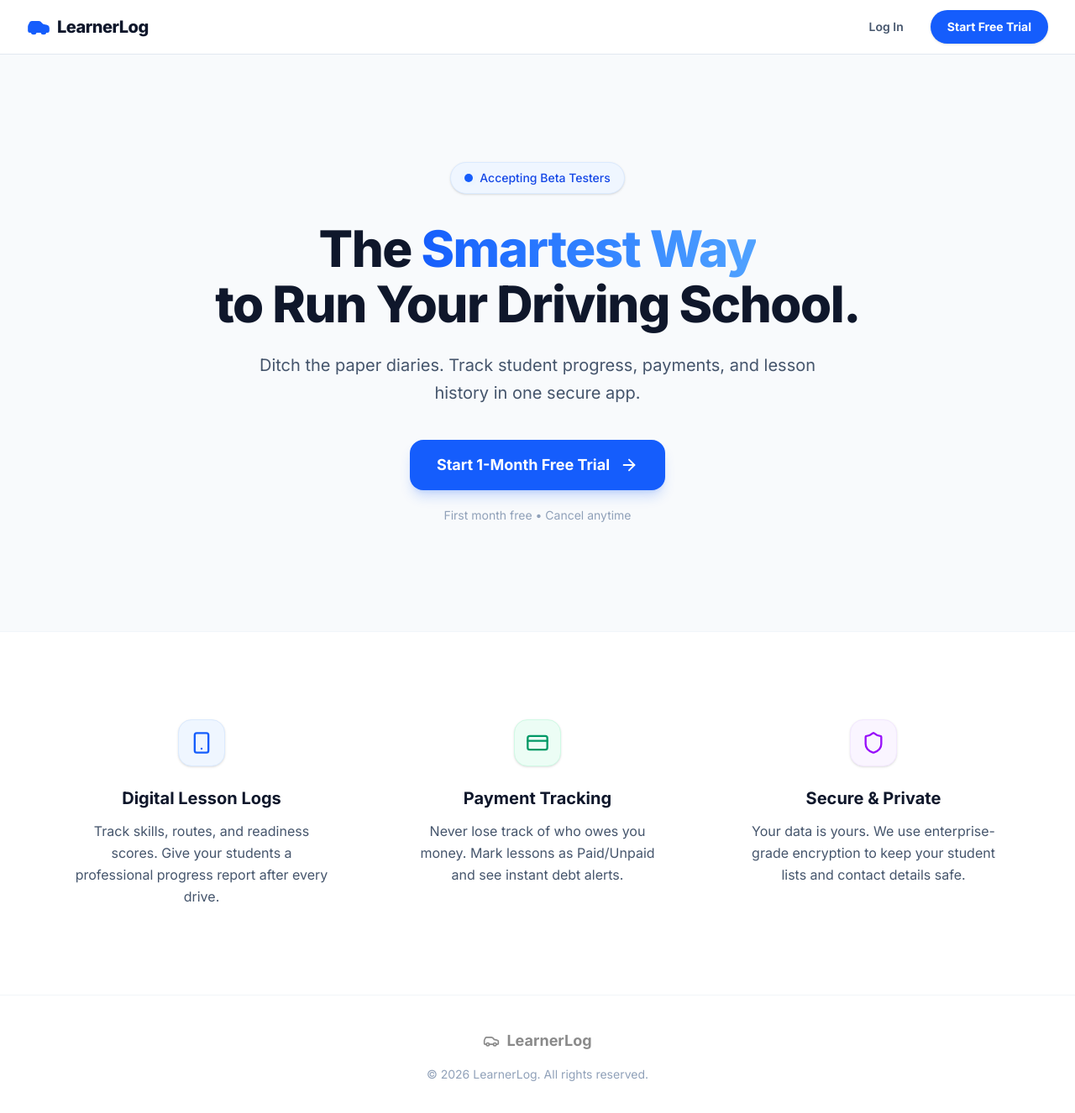
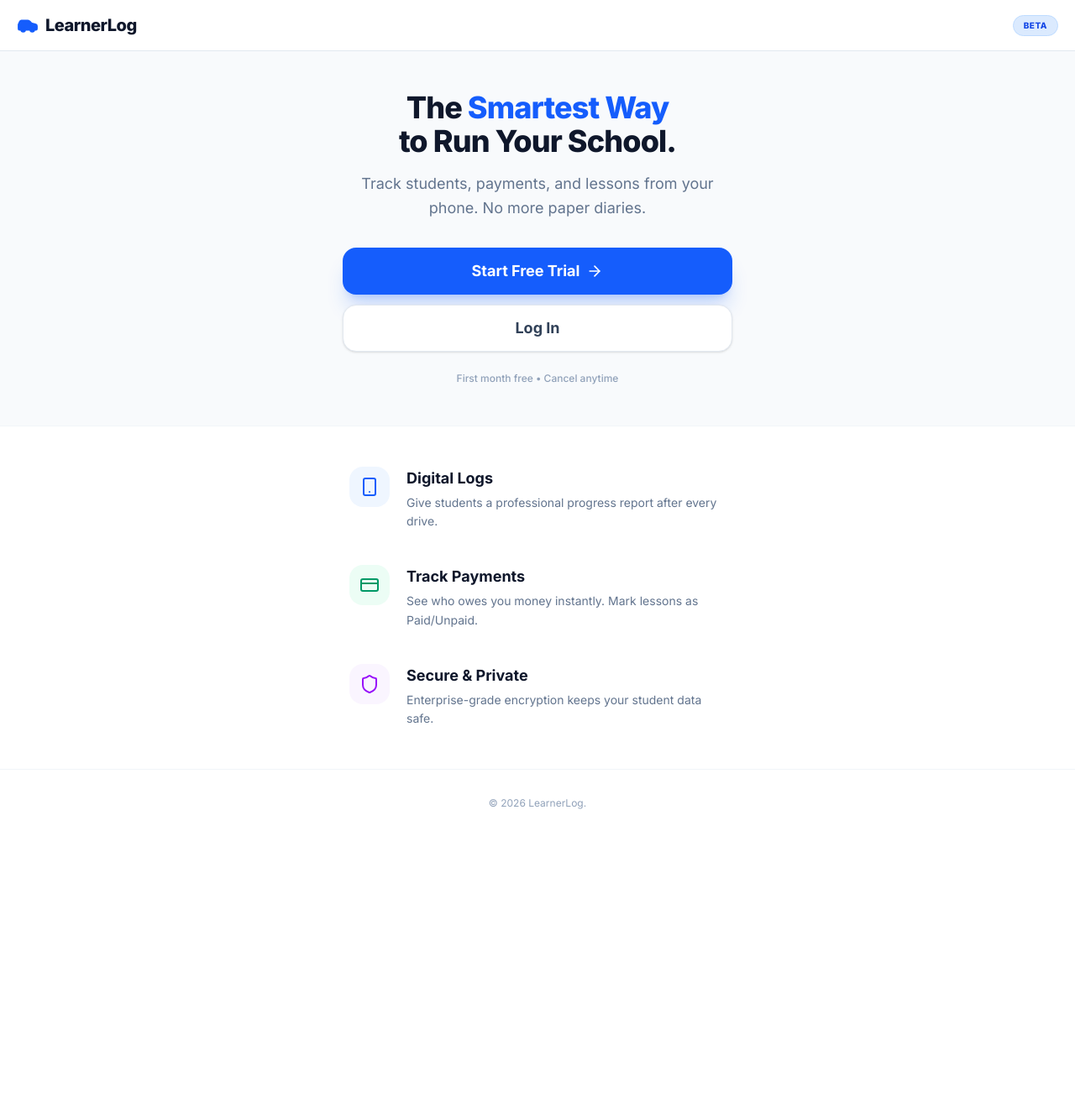
Before and after one commit to InnesU05/drivetrack, a Next.js app: page / in a window 1280 px wide. Shown: the top 1326 px of the page at 84% size. After the commit the page ends 997 px from the top, so only its background shows below. Built offline with nearby package versions, Linux system fonts and the light colour scheme.

Commit message:
fixed login issue

```diff
--- a/app/login/page.tsx
+++ b/app/login/page.tsx
@@ -1,114 +1,152 @@
+"use client";
+
+import { useState, Suspense } from "react";
+import { createClient } from "@/utils/supabase/client";
+import { useRouter, useSearchParams } from "next/navigation";
 import Link from "next/link";
-import { ArrowRight, Smartphone, CreditCard, Shield, Zap } from "lucide-react";
+import { Car, Loader2, ArrowLeft } from "lucide-react";
 
-export default function LandingPage() {
+function AuthForm() {
+  const supabase = createClient();
+  const router = useRouter();
+  const searchParams = useSearchParams();
+
+  const defaultView = searchParams.get("view") === "signup" ? "signup" : "login";
+  const [view, setView] = useState<"login" | "signup">(defaultView);
+
+  const [email, setEmail] = useState("");
+  const [password, setPassword] = useState("");
+  const [fullName, setFullName] = useState("");
+  const [loading, setLoading] = useState(false);
+
+  const handleAuth = async (e: React.FormEvent) => {
+    e.preventDefault();
+    setLoading(true);
+
+    if (view === "signup") {
+        const { error } = await supabase.auth.signUp({
+            email,
+            password,
+            options: {
+                data: {
+                    full_name: fullName,
+                    role: 'instructor',
+                    subscription_status: 'trialing'
+                }
+            }
+        });
+        if (error) alert(error.message);
+        else {
+            router.refresh();
+            router.push("/dashboard");
+        }
+    } else {
+        const { error } = await supabase.auth.signInWithPassword({ email, password });
+        if (error) alert("Invalid login details.");
+        else {
+            router.refresh();
+            router.push("/dashboard");
+        }
+    }
+    setLoading(false);
+  };
+
   return (
-    <div className="min-h-screen bg-slate-50 flex flex-col font-sans">
-      {/* --- HEADER --- */}
-      <header className="w-full py-5 px-6 bg-white border-b border-slate-200 flex justify-between items-center sticky top-0 z-10">
-        <div className="flex items-center gap-2">
-            <Zap className="text-blue-600 fill-blue-600" size={24} />
-            <h1 className="text-xl font-extrabold text-slate-900 tracking-tight">LearnerLog</h1>
+    <div className="w-full max-w-md bg-white p-6 rounded-3xl shadow-xl border border-slate-100">
+        <div className="text-center mb-6">
+            <div className="bg-blue-600 w-14 h-14 rounded-2xl flex items-center justify-center mx-auto mb-4 text-white shadow-lg shadow-blue-600/20">
+                <Car size={28} />
+            </div>
+            <h1 className="text-2xl font-extrabold text-slate-900">
+                {view === 'login' ? 'Welcome Back' : 'Create Account'}
+            </h1>
         </div>
 
-        <div className="flex items-center gap-6">
-          <Link href="/login" className="text-sm font-semibold text-slate-600 hover:text-blue-600 transition-colors">
-            Log In
-          </Link>
+        {/* Toggle - Big Hit Area */}
+        <div className="flex bg-slate-100 p-1 rounded-2xl mb-6">
+            <button
+                type="button"
+                onClick={() => setView('login')}
+                className={`flex-1 py-3 text-sm font-bold rounded-xl transition-all ${view === 'login' ? 'bg-white text-slate-900 shadow-sm' : 'text-slate-400'}`}
+            >
+                Log In
+            </button>
+            <button
+                type="button"
+                onClick={() => setView('signup')}
+                className={`flex-1 py-3 text-sm font-bold rounded-xl transition-all ${view === 'signup' ? 'bg-white text-slate-900 shadow-sm' : 'text-slate-400'}`}
+            >
+                Sign Up
+            </button>
+        </div>
 
-          {/* FIX: 'hidden sm:inline-flex' hides this button on mobile so header isn't squished */}
-          <Link
-            href="/subscribe"
-            className="hidden sm:inline-flex bg-blue-600 hover:bg-blue-700 text-white text-sm font-bold px-5 py-2.5 rounded-full shadow-sm transition-all active:scale-95"
-          >
-            Start Free Trial
-          </Link>
+        <form onSubmit={handleAuth} className="space-y-4">
+            {view === 'signup' && (
+                <div>
+                    <label className="block text-xs font-bold text-slate-500 uppercase mb-1 ml-1">Full Name</label>
+                    <input
+                        type="text"
+                        required
+                        autoComplete="name"
+                        className="w-full p-4 bg-slate-50 border border-slate-200 rounded-2xl outline-none focus:ring-2 focus:ring-blue-500 font-medium text-slate-900"
+                        placeholder="John Doe"
+                        value={fullName}
+                        onChange={(e) => setFullName(e.target.value)}
+                    />
+                </div>
+            )}
+
+            <div>
+                <label className="block text-xs font-bold text-slate-500 uppercase mb-1 ml-1">Email</label>
+                <input
+                    type="email"
+                    required
+                    inputMode="email"
+                    autoCapitalize="none"
+                    autoComplete="email"
+                    className="w-full p-4 bg-slate-50 border border-slate-200 rounded-2xl outline-none focus:ring-2 focus:ring-blue-500 font-medium text-slate-900"
+                    placeholder="name@example.com"
+                    value={email}
+                    onChange={(e) => setEmail(e.target.value)}
+                />
+            </div>
+
+            <div>
+                <label className="block text-xs font-bold text-slate-500 uppercase mb-1 ml-1">Password</label>
+                <input
+                    type="password"
+                    required
+                    className="w-full p-4 bg-slate-50 border border-slate-200 rounded-2xl outline-none focus:ring-2 focus:ring-blue-500 font-medium text-slate-900"
+                    placeholder="••••••••"
+                    value={password}
+                    onChange={(e) => setPassword(e.target.value)}
+                />
+            </div>
+
+            <button
+                type="submit"
+                disabled={loading}
+                className="w-full bg-blue-600 hover:bg-blue-700 text-white font-bold h-14 rounded-2xl shadow-lg shadow-blue-600/20 active:scale-[0.98] transition-all flex items-center justify-center gap-2 text-lg mt-4"
+            >
+                {loading ? <Loader2 className="animate-spin" /> : (view === 'login' ? 'Log In' : 'Start Free Trial')}
+            </button>
+        </form>
+
+        <div className="mt-8 text-center">
+            <Link href="/" className="text-slate-400 hover:text-slate-600 text-sm font-bold flex items-center justify-center gap-2 p-2">
+                <ArrowLeft size={16} /> Back to Home
+            </Link>
         </div>
-      </header>
-
-      <main className="flex-1">
-        {/* --- HERO SECTION --- */}
-        <section className="px-6 py-20 md:py-32 text-center max-w-4xl mx-auto flex flex-col items-center">
-
-          {/* Beta Badge */}
-          <div className="inline-flex items-center gap-2 bg-blue-50 border border-blue-100 text-blue-700 px-4 py-2 rounded-full text-sm font-medium mb-8 shadow-sm">
-            <span className="relative flex h-2.5 w-2.5">
-              <span className="animate-ping absolute inline-flex h-full w-full rounded-full bg-blue-400 opacity-75"></span>
-              <span className="relative inline-flex rounded-full h-2.5 w-2.5 bg-blue-600"></span>
-            </span>
-            Accepting Beta Testers
-          </div>
-
-          {/* Main Headline */}
-          <h2 className="text-4xl sm:text-5xl md:text-6xl font-extrabold text-slate-900 leading-[1.1] mb-6 tracking-tight">
-            The <span className="text-transparent bg-clip-text bg-gradient-to-r from-blue-600 to-blue-400">Smartest Way</span> <br className="hidden sm:block"/> to Run Your Driving School.
-          </h2>
-
-          {/* Subtitle */}
-          <p className="text-lg sm:text-xl text-slate-600 mb-12 leading-relaxed max-w-2xl">
-            Ditch the paper diaries and messy spreadsheets. Track student progress, manage payments, and view lesson history in one secure, modern app.
-          </p>
-
-          {/* Main CTA Button */}
-          <div className="flex flex-col w-full sm:w-auto">
-            <Link
-                href="/subscribe"
-                className="w-full sm:w-auto inline-flex items-center justify-center gap-3 bg-blue-600 hover:bg-blue-700 text-white font-bold text-lg py-4 px-8 rounded-2xl shadow-lg shadow-blue-600/20 transition-all active:scale-95 hover:-translate-y-1"
-            >
-                Start 1-Month Free Trial <ArrowRight size={22} />
-            </Link>
-            <p className="text-sm text-slate-400 mt-5">
-                No credit card required to sign up. Cancel anytime.
-            </p>
-          </div>
-        </section>
-
-        {/* --- FEATURES SECTION --- */}
-        <section className="px-6 py-20 bg-white border-t border-slate-100">
-            {/* FIX: 'grid-cols-1 md:grid-cols-3' ensures a vertical stack on mobile, 3-col on desktop */}
-            <div className="max-w-md mx-auto md:max-w-5xl grid grid-cols-1 md:grid-cols-3 gap-12 md:gap-12">
-
-                {/* Feature 1 */}
-                <div className="flex flex-col items-center text-center">
-                    <div className="w-16 h-16 bg-blue-50 text-blue-600 rounded-2xl flex items-center justify-center mb-6 shadow-sm shadow-blue-100/50 border border-blue-100">
-                        <Smartphone size={30} strokeWidth={1.5} />
-                    </div>
-                    <h3 className="text-xl font-bold text-slate-900 mb-3">Digital Lesson Logs</h3>
-                    <p className="text-slate-600 leading-relaxed text-base">
-                        Track skills, routes, and readiness scores. Give your students a professional progress report after every drive.
-                    </p>
-                </div>
-
-                {/* Feature 2 */}
-                <div className="flex flex-col items-center text-center">
-                    <div className="w-16 h-16 bg-emerald-50 text-emerald-600 rounded-2xl flex items-center justify-center mb-6 shadow-sm shadow-emerald-100/50 border border-emerald-100">
-                        <CreditCard size={30} strokeWidth={1.5} />
-                    </div>
-                    <h3 className="text-xl font-bold text-slate-900 mb-3">Payment Tracking</h3>
-                    <p className="text-slate-600 leading-relaxed text-base">
-                        Never lose track of who owes you money. Mark lessons as Paid/Unpaid and see instant debt alerts.
-                    </p>
-                </div>
-
-                {/* Feature 3 */}
-                <div className="flex flex-col items-center text-center">
-                    <div className="w-16 h-16 bg-purple-50 text-purple-600 rounded-2xl flex items-center justify-center mb-6 shadow-sm shadow-purple-100/50 border border-purple-100">
-                        <Shield size={30} strokeWidth={1.5} />
-                    </div>
-                    <h3 className="text-xl font-bold text-slate-900 mb-3">Secure & Private</h3>
-                    <p className="text-slate-600 leading-relaxed text-base">
-                        Your data is yours. We use enterprise-grade encryption to keep your student lists and contact details safe.
-                    </p>
-                </div>
-
-            </div>
-        </section>
-      </main>
-
-      {/* --- FOOTER --- */}
-      <footer className="py-8 text-center text-slate-400 text-sm bg-slate-50 border-t border-slate-200">
-        <p>© {new Date().getFullYear()} LearnerLog. All rights reserved.</p>
-      </footer>
     </div>
   );
 }
+
+export default function LoginPage() {
+  return (
+    <div className="min-h-[100dvh] bg-slate-50 flex items-center justify-center p-4">
+        <Suspense fallback={<div className="text-slate-400 font-bold">Loading...</div>}>
+            <AuthForm />
+        </Suspense>
+    </div>
+  );
+}
--- a/app/page.tsx
+++ b/app/page.tsx
@@ -1,170 +1,113 @@
 "use client";
 
 import Link from "next/link";
-import { useState } from "react";
-import {
-  ArrowRight,
-  Smartphone,
-  CreditCard,
-  Shield,
-  Car, // <--- Switched from 'Zap' to 'Car'
-  Menu,
-  X
-} from "lucide-react";
+import { ArrowRight, Smartphone, CreditCard, Shield, Car } from "lucide-react";
 
 export default function LandingPage() {
-  const [isMenuOpen, setIsMenuOpen] = useState(false);
+  return (
+    // 'dvh' ensures it fits perfectly between mobile browser bars
+    <div className="min-h-[100dvh] bg-slate-50 flex flex-col font-sans">
 
-  return (
-    <div className="min-h-screen bg-slate-50 flex flex-col font-sans">
-
-      {/* --- PROFESSIONAL HEADER --- */}
-      <header className="w-full bg-white border-b border-slate-200 sticky top-0 z-50">
-        <div className="max-w-7xl mx-auto px-4 sm:px-6 lg:px-8">
-          <div className="flex justify-between items-center h-16">
-
-            {/* Logo Section */}
+      {/* --- HEADER --- */}
+      <header className="w-full bg-white/90 backdrop-blur-md border-b border-slate-200 sticky top-0 z-50">
+        <div className="px-5 py-4 flex justify-between items-center">
+            {/* Logo */}
             <div className="flex items-center gap-2">
-              {/* UPDATED: Uses a Car icon instead of Lightning bolt */}
-              <Car className="text-blue-600 fill-blue-600" size={28} />
+              <Car className="text-blue-600 fill-blue-600" size={26} />
               <h1 className="text-xl font-extrabold text-slate-900 tracking-tight">
                 LearnerLog
               </h1>
             </div>
 
-            {/* Desktop Navigation (Hidden on Mobile) */}
-            <div className="hidden md:flex items-center gap-8">
-              <Link href="/login" className="text-sm font-semibold text-slate-600 hover:text-blue-600 transition-colors">
-                Log In
-              </Link>
-              <Link
-                href="/subscribe"
-                className="bg-blue-600 hover:bg-blue-700 text-white text-sm font-bold px-5 py-2.5 rounded-full shadow-sm transition-all active:scale-95"
-              >
-                Start Free Trial
-              </Link>
+            {/* Beta Badge */}
+            <div className="bg-blue-100 text-blue-700 border border-blue-200 text-[10px] font-extrabold px-3 py-1 rounded-full uppercase tracking-wider">
+              BETA
             </div>
-
-            {/* Mobile Menu Button (Visible ONLY on Mobile) */}
-            <div className="md:hidden">
-              <button
-                onClick={() => setIsMenuOpen(!isMenuOpen)}
-                className="text-slate-600 hover:text-blue-600 p-2"
-              >
-                {isMenuOpen ? <X size={28} /> : <Menu size={28} />}
-              </button>
-            </div>
-          </div>
         </div>
-
-        {/* --- MOBILE MENU DROPDOWN --- */}
-        {isMenuOpen && (
-          <div className="md:hidden bg-white border-t border-slate-100 shadow-xl absolute w-full left-0">
-            <div className="px-4 pt-4 pb-6 space-y-3 flex flex-col">
-              <Link
-                href="/login"
-                className="block w-full text-center py-3 text-slate-600 font-semibold hover:bg-slate-50 rounded-lg"
-              >
-                Log In
-              </Link>
-              <Link
-                href="/subscribe"
-                className="block w-full text-center py-3 bg-blue-600 text-white font-bold rounded-xl shadow-md active:scale-95"
-              >
-                Start Free Trial
-              </Link>
-            </div>
-          </div>
-        )}
       </header>
 
-      <main className="flex-1">
+      <main className="flex-1 flex flex-col">
         {/* --- HERO SECTION --- */}
-        <section className="px-4 py-16 md:py-32 text-center max-w-4xl mx-auto flex flex-col items-center">
+        <section className="px-6 py-12 flex-1 flex flex-col items-center justify-center text-center max-w-lg mx-auto w-full">
 
-          {/* BETA BADGE (Restored & Prominent) */}
-          <div className="inline-flex items-center gap-2 bg-blue-50 border border-blue-100 text-blue-700 px-4 py-2 rounded-full text-sm font-medium mb-8 shadow-sm">
-            <span className="relative flex h-2.5 w-2.5">
-              <span className="animate-ping absolute inline-flex h-full w-full rounded-full bg-blue-400 opacity-75"></span>
-              <span className="relative inline-flex rounded-full h-2.5 w-2.5 bg-blue-600"></span>
-            </span>
-            Accepting Beta Testers
+          <h2 className="text-4xl font-extrabold text-slate-900 leading-[1.1] mb-4 tracking-tight">
+            The <span className="text-blue-600">Smartest Way</span> <br /> to Run Your School.
+          </h2>
+
+          <p className="text-lg text-slate-500 mb-8 leading-relaxed">
+            Track students, payments, and lessons from your phone. No more paper diaries.
+          </p>
+
+          {/* --- MOBILE OPTIMIZED BUTTONS --- */}
+          <div className="w-full space-y-3">
+
+            {/* Primary Action - Large Touch Target */}
+            <Link
+                href="/login?view=signup"
+                className="w-full flex items-center justify-center gap-2 bg-blue-600 hover:bg-blue-700 text-white font-bold text-lg h-14 rounded-2xl shadow-xl shadow-blue-600/20 active:scale-[0.98] transition-all"
+            >
+                Start Free Trial <ArrowRight size={20} />
+            </Link>
+
+            {/* Secondary Action */}
+            <Link
+                href="/login"
+                className="w-full flex items-center justify-center gap-2 bg-white hover:bg-slate-50 text-slate-700 border border-slate-200 font-bold text-lg h-14 rounded-2xl shadow-sm active:scale-[0.98] transition-all"
+            >
+                Log In
+            </Link>
+
           </div>
 
-          {/* Main Headline */}
-          <h2 className="text-4xl sm:text-5xl md:text-6xl font-extrabold text-slate-900 leading-[1.1] mb-6 tracking-tight">
-            The <span className="text-transparent bg-clip-text bg-gradient-to-r from-blue-600 to-blue-400">Smartest Way</span> <br className="hidden sm:block"/> to Run Your Driving School.
-          </h2>
-
-          {/* Subtitle */}
-          <p className="text-lg sm:text-xl text-slate-600 mb-10 leading-relaxed max-w-2xl mx-auto">
-            Ditch the paper diaries. Track student progress, payments, and lesson history in one secure app.
+          <p className="text-xs text-slate-400 mt-6 font-medium">
+              First month free • Cancel anytime
           </p>
-
-          {/* Main CTA Button */}
-          <div className="flex flex-col w-full sm:w-auto px-4 sm:px-0">
-            <Link
-                href="/subscribe"
-                className="w-full sm:w-auto inline-flex items-center justify-center gap-3 bg-blue-600 hover:bg-blue-700 text-white font-bold text-lg py-4 px-8 rounded-2xl shadow-lg shadow-blue-600/20 transition-all active:scale-95 hover:-translate-y-1"
-            >
-                Start 1-Month Free Trial <ArrowRight size={22} />
-            </Link>
-
-            {/* UPDATED: clearer subtext */}
-            <p className="text-sm text-slate-400 mt-5">
-                First month free • Cancel anytime
-            </p>
-          </div>
         </section>
 
-        {/* --- FEATURES SECTION --- */}
-        <section className="px-6 py-20 bg-white border-t border-slate-100">
-            <div className="max-w-md mx-auto md:max-w-6xl grid grid-cols-1 md:grid-cols-3 gap-12">
-
-                {/* Feature 1 */}
-                <div className="flex flex-col items-center text-center p-6 rounded-3xl hover:bg-slate-50 transition-colors">
-                    <div className="w-14 h-14 bg-blue-50 text-blue-600 rounded-2xl flex items-center justify-center mb-6 shadow-sm border border-blue-100">
-                        <Smartphone size={28} strokeWidth={2} />
+        {/* --- FEATURES (Scrollable on Mobile) --- */}
+        <section className="px-6 py-12 bg-white border-t border-slate-100">
+            <div className="space-y-10 max-w-md mx-auto">
+                <div className="flex gap-5 items-start">
+                    <div className="w-12 h-12 bg-blue-50 text-blue-600 rounded-2xl flex items-center justify-center shrink-0">
+                        <Smartphone size={24} />
                     </div>
-                    <h3 className="text-xl font-bold text-slate-900 mb-3">Digital Lesson Logs</h3>
-                    <p className="text-slate-600 leading-relaxed">
-                        Track skills, routes, and readiness scores. Give your students a professional progress report after every drive.
-                    </p>
+                    <div>
+                        <h3 className="text-lg font-bold text-slate-900">Digital Logs</h3>
+                        <p className="text-slate-500 text-sm leading-relaxed mt-1">
+                            Give students a professional progress report after every drive.
+                        </p>
+                    </div>
                 </div>
 
-                {/* Feature 2 */}
-                <div className="flex flex-col items-center text-center p-6 rounded-3xl hover:bg-slate-50 transition-colors">
-                    <div className="w-14 h-14 bg-emerald-50 text-emerald-600 rounded-2xl flex items-center justify-center mb-6 shadow-sm border border-emerald-100">
-                        <CreditCard size={28} strokeWidth={2} />
+                <div className="flex gap-5 items-start">
+                    <div className="w-12 h-12 bg-emerald-50 text-emerald-600 rounded-2xl flex items-center justify-center shrink-0">
+                        <CreditCard size={24} />
                     </div>
-                    <h3 className="text-xl font-bold text-slate-900 mb-3">Payment Tracking</h3>
-                    <p className="text-slate-600 leading-relaxed">
-                        Never lose track of who owes you money. Mark lessons as Paid/Unpaid and see instant debt alerts.
-                    </p>
+                    <div>
+                        <h3 className="text-lg font-bold text-slate-900">Track Payments</h3>
+                        <p className="text-slate-500 text-sm leading-relaxed mt-1">
+                            See who owes you money instantly. Mark lessons as Paid/Unpaid.
+                        </p>
+                    </div>
                 </div>
 
-                {/* Feature 3 */}
-                <div className="flex flex-col items-center text-center p-6 rounded-3xl hover:bg-slate-50 transition-colors">
-                    <div className="w-14 h-14 bg-purple-50 text-purple-600 rounded-2xl flex items-center justify-center mb-6 shadow-sm border border-purple-100">
-                        <Shield size={28} strokeWidth={2} />
+                <div className="flex gap-5 items-start">
+                    <div className="w-12 h-12 bg-purple-50 text-purple-600 rounded-2xl flex items-center justify-center shrink-0">
+                        <Shield size={24} />
                     </div>
-                    <h3 className="text-xl font-bold text-slate-900 mb-3">Secure & Private</h3>
-                    <p className="text-slate-600 leading-relaxed">
-                        Your data is yours. We use enterprise-grade encryption to keep your student lists and contact details safe.
-                    </p>
+                    <div>
+                        <h3 className="text-lg font-bold text-slate-900">Secure & Private</h3>
+                        <p className="text-slate-500 text-sm leading-relaxed mt-1">
+                            Enterprise-grade encryption keeps your student data safe.
+                        </p>
+                    </div>
                 </div>
-
             </div>
         </section>
       </main>
 
-      {/* --- FOOTER --- */}
-      <footer className="py-10 text-center bg-white border-t border-slate-100">
-        <div className="flex items-center justify-center gap-2 mb-4 opacity-50">
-            <Car size={20} />
-            <span className="font-bold text-lg">LearnerLog</span>
-        </div>
-        <p className="text-slate-400 text-sm">© {new Date().getFullYear()} LearnerLog. All rights reserved.</p>
+      <footer className="py-8 text-center bg-white border-t border-slate-100">
+        <p className="text-slate-400 text-xs">© {new Date().getFullYear()} LearnerLog.</p>
       </footer>
     </div>
   );
```
Also changed, not shown: app/dashboard/help/page.tsx (+25 -9 lines).
